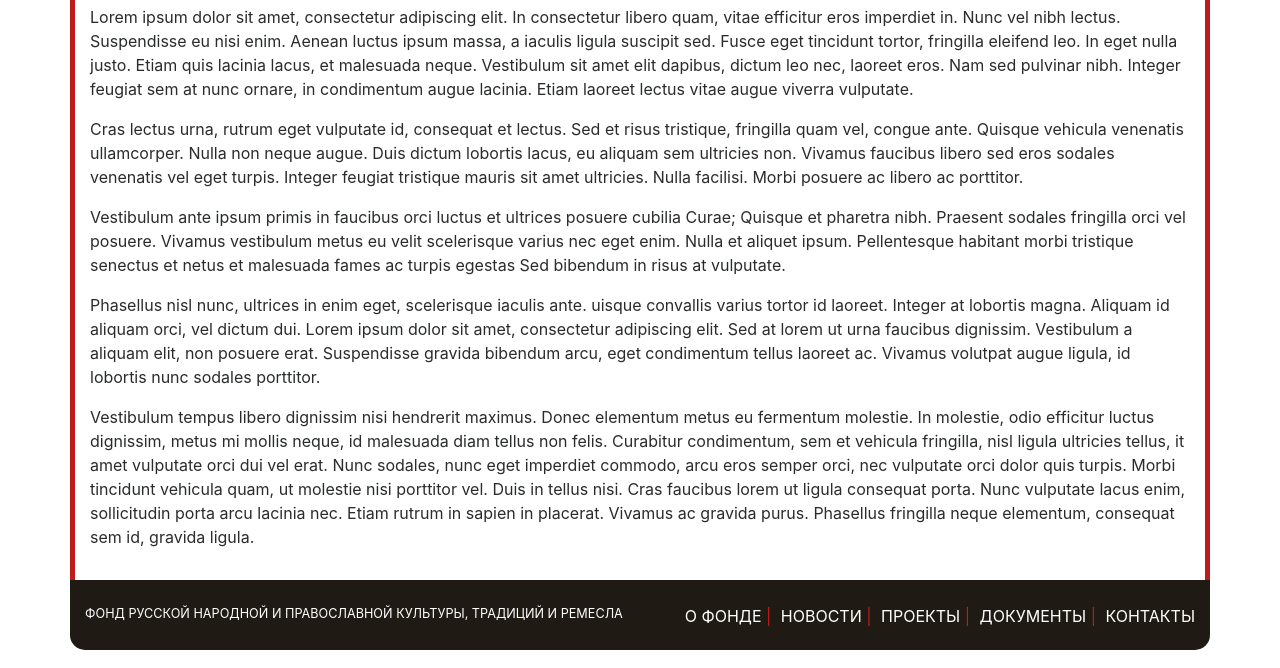
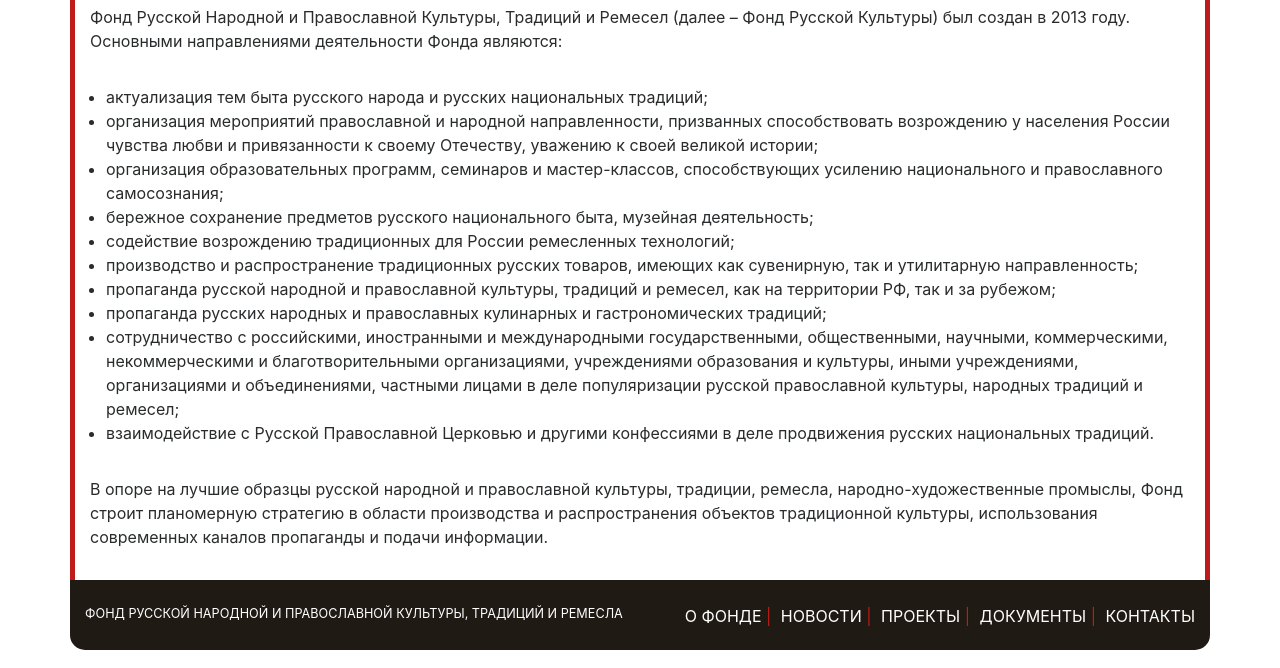
Before and after one commit to paulfcdd/fondruscult_tpl_bootstrap_4, a website: page about.html in a window 1280 px wide. Shown: the part 264-932 px from the top of the page. Drawn offline with nearby package versions, Linux system fonts and the light colour scheme.

Commit message:
add banners and text about

```diff
--- a/about.html
+++ b/about.html
@@ -72,42 +72,62 @@
                 </ol>
                 <h1 class="content-title">О Фонде</h1>
 
-                <p>Lorem ipsum dolor sit amet, consectetur adipiscing elit.
-                    In consectetur libero quam, vitae efficitur eros imperdiet in. Nunc vel nibh lectus.
-                    Suspendisse eu nisi enim. Aenean luctus ipsum massa, a iaculis ligula suscipit sed.
-                    Fusce eget tincidunt tortor, fringilla eleifend leo. In eget nulla justo.
-                    Etiam quis lacinia lacus, et malesuada neque. Vestibulum sit amet elit dapibus, dictum leo nec,
-                    laoreet eros.
-                    Nam sed pulvinar nibh. Integer feugiat sem at nunc ornare, in condimentum augue lacinia.
-                    Etiam laoreet lectus vitae augue viverra vulputate. </p>
+                <p>
+                    Фонд Русской Народной и Православной Культуры, Традиций и Ремесел (далее – Фонд Русской Культуры)
+                    был создан в 2013 году.
+                    Основными направлениями деятельности Фонда являются:
+                <p>
+                <ul class="pl-3">
+                    <li>
+                        актуализация тем быта русского народа и русских национальных традиций;
+                    </li>
+                    <li>
+                        организация мероприятий православной и народной направленности, призванных способствовать
+                        возрождению у населения России чувства любви и привязанности к своему Отечеству, уважению к
+                        своей
+                        великой истории;
+                    </li>
+                    <li>
+                        организация образовательных программ, семинаров и мастер-классов, способствующих усилению
+                        национального и православного самосознания;
+                    </li>
+                    <li>
+                        бережное сохранение предметов русского национального быта, музейная деятельность;
+                    </li>
+                    <li>
+                        содействие возрождению традиционных для России ремесленных технологий;
+                    </li>
+                    <li>
+                        производство и распространение традиционных русских товаров, имеющих как сувенирную, так и
+                        утилитарную направленность;
+                    </li>
+                    <li>
+                        пропаганда русской народной и православной культуры, традиций и ремесел, как на территории РФ,
+                        так
+                        и за рубежом;
+                    </li>
+                    <li>
+                        пропаганда русских народных и православных кулинарных и гастрономических традиций;
+                    </li>
+                    <li>
+                        сотрудничество с российскими, иностранными и международными государственными, общественными,
+                        научными, коммерческими, некоммерческими и благотворительными организациями, учреждениями
+                        образования и культуры, иными учреждениями, организациями и объединениями, частными лицами в
+                        деле
+                        популяризации русской православной культуры, народных традиций и ремесел;
+                    </li>
+                    <li>
+                        взаимодействие с Русской Православной Церковью и другими конфессиями в деле продвижения русских
+                        национальных традиций.
+                    </li>
+                </ul>
+                </p>
 
-                <p>Cras lectus urna, rutrum eget vulputate id, consequat et lectus. Sed et risus tristique,
-                    fringilla quam vel, congue ante. Quisque vehicula venenatis ullamcorper. Nulla non neque augue.
-                    Duis dictum lobortis lacus, eu aliquam sem ultricies non. Vivamus faucibus libero sed eros sodales
-                    venenatis vel eget turpis. Integer feugiat tristique mauris sit amet ultricies. Nulla facilisi.
-                    Morbi posuere ac libero ac porttitor.</p>
-                <p>Vestibulum ante ipsum primis in faucibus orci luctus et ultrices posuere cubilia Curae;
-                    Quisque et pharetra nibh. Praesent sodales fringilla orci vel posuere.
-                    Vivamus vestibulum metus eu velit scelerisque varius nec eget enim. Nulla et aliquet ipsum.
-                    Pellentesque habitant morbi tristique senectus et netus et malesuada fames ac turpis egestas
-                    Sed bibendum in risus at vulputate.</p>
-                <p>Phasellus nisl nunc, ultrices in enim eget, scelerisque iaculis ante.
-                    uisque convallis varius tortor id laoreet. Integer at lobortis magna.
-                    Aliquam id aliquam orci, vel dictum dui. Lorem ipsum dolor sit amet, consectetur adipiscing elit.
-                    Sed at lorem ut urna faucibus dignissim. Vestibulum a aliquam elit, non posuere erat.
-                    Suspendisse gravida bibendum arcu, eget condimentum tellus laoreet ac.
-                    Vivamus volutpat augue ligula, id lobortis nunc sodales porttitor.</p>
-                <p>Vestibulum tempus libero dignissim nisi hendrerit maximus. Donec elementum metus eu fermentum
-                    molestie.
-                    In molestie, odio efficitur luctus dignissim, metus mi mollis neque, id malesuada diam tellus non
-                    felis.
-                    Curabitur condimentum, sem et vehicula fringilla, nisl ligula ultricies tellus,
-                    it amet vulputate orci dui vel erat.
-                    Nunc sodales, nunc eget imperdiet commodo, arcu eros semper orci,
-                    nec vulputate orci dolor quis turpis. Morbi tincidunt vehicula quam, ut molestie nisi porttitor vel.
-                    Duis in tellus nisi. Cras faucibus lorem ut ligula consequat porta. Nunc vulputate lacus enim,
-                    sollicitudin porta arcu lacinia nec. Etiam rutrum in sapien in placerat. Vivamus ac gravida purus.
-                    Phasellus fringilla neque elementum, consequat sem id, gravida ligula.</p>
+                В опоре на лучшие образцы русской народной и православной культуры, традиции, ремесла,
+                народно-художественные промыслы, Фонд строит планомерную стратегию в области производства и
+                распространения объектов традиционной культуры, использования современных каналов пропаганды и
+                подачи информации.
+                </p>
             </div>
         </div><!-- .content -->
 
```
Also changed, not shown: index.html (+9 -7 lines), img/chlebnyj_spas.jpg (added), img/lepota_zionskirche.png (added), img/simakov.jpg (added).
